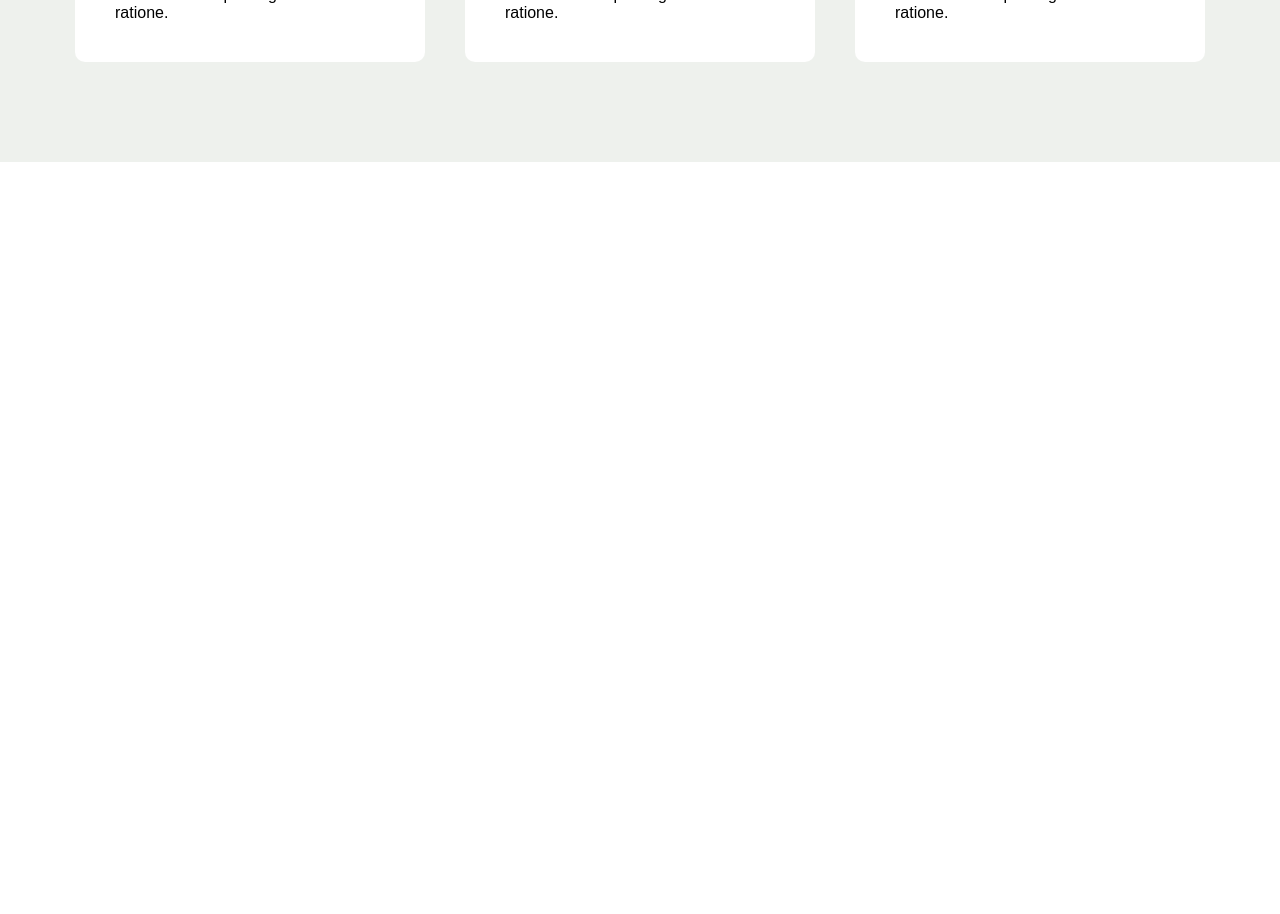
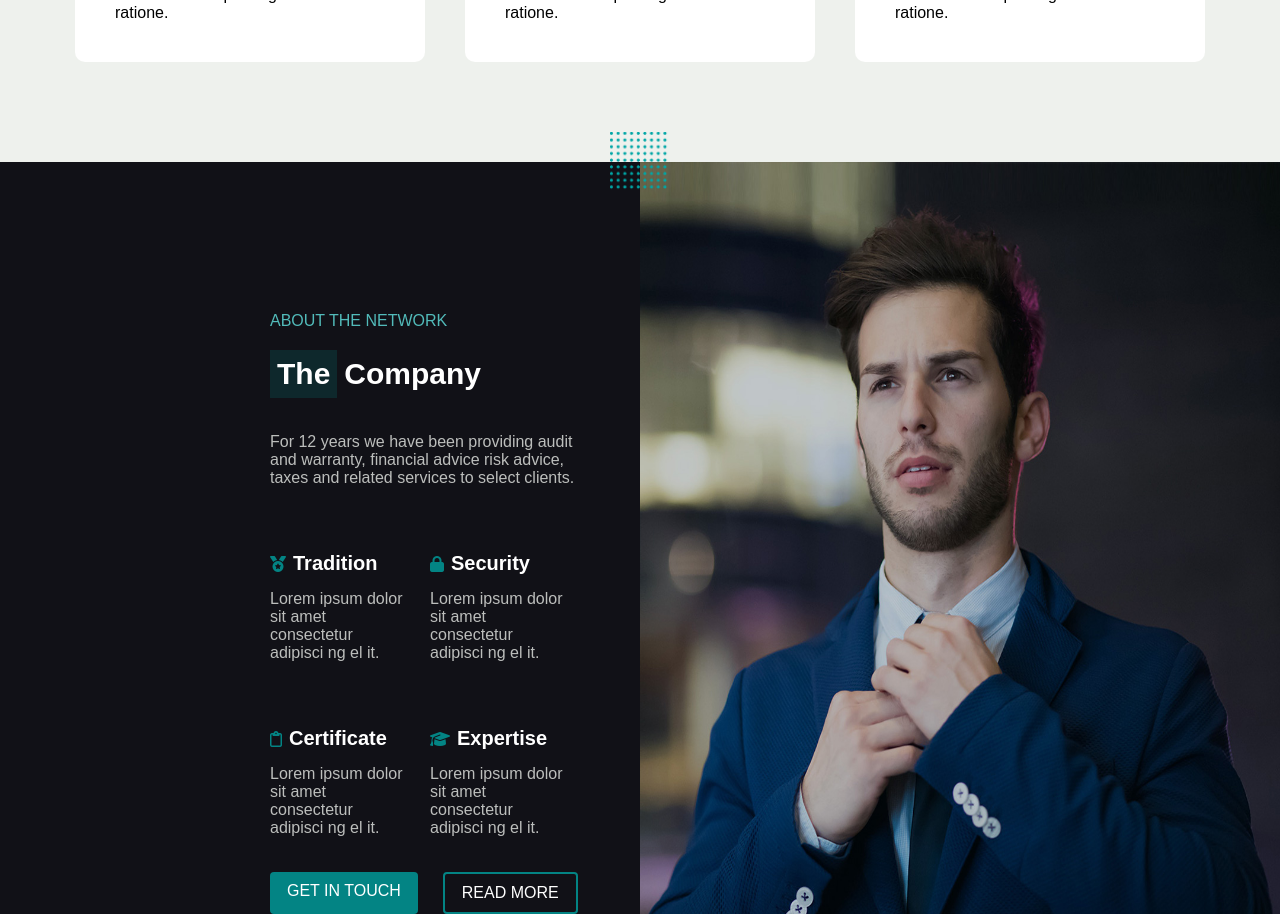
Before and after one commit to PaoloGiovannini/proj-html-vuejs, a Vue app: page / in a window 1280 px wide. Shown: the part 1500-2414 px from the top of the page. Before the commit the page ends 1662 px from the top, so only its background shows below. Built offline with nearby package versions, Linux system fonts and the light colour scheme.

Commit message:
section about the network

```diff
--- /dev/null
+++ b/src/components/MiscellaneousComponents/SectionCompany.vue
@@ -0,0 +1,140 @@
+<script>
+import ButtonTouch from './ButtonTouch.vue'
+export default{
+    name: 'SectionCompany',
+    components:{
+        ButtonTouch
+    }
+}
+</script>
+
+<template>
+<section id="about">
+    <div>
+        <img src="../../assets/bullets.png" alt="trama a pois" class="bullets">
+    </div>
+    <div class="d-flex justify-between">
+        <div class="info-company">
+            <div class="about-network">
+                <span id="text-about">ABOUT THE NETWORK</span>
+                <div class="d-flex align-center">
+                    <h2>The</h2>
+                    <h2>Company</h2>
+                </div>
+                <p>For 12 years we have been providing audit and warranty, financial advice risk advice, taxes and related services to select clients.</p>
+                <div class="d-flex wrap">
+                    <div class="card">
+                        <div>
+                            <i class="fa-solid fa-medal"></i>
+                            <span>Tradition</span>
+                            <p>Lorem ipsum dolor sit amet consectetur adipisci ng el it. </p>
+                        </div>
+                    </div>
+                    <div class="card">
+                        <div>
+                            <i class="fa-solid fa-lock"></i>
+                            <span>Security</span>
+                            <p>Lorem ipsum dolor sit amet consectetur adipisci ng el it. </p>
+                        </div>
+                    </div>
+                    <div class="card">
+                        <div>
+                            <i class="fa-regular fa-clipboard"></i>
+                            <span>Certificate</span>
+                            <p>Lorem ipsum dolor sit amet consectetur adipisci ng el it. </p>
+                        </div>
+                    </div>
+                    <div class="card">
+                        <div>
+                            <i class="fa-solid fa-graduation-cap"></i>
+                            <span>Expertise</span>
+                            <p>Lorem ipsum dolor sit amet consectetur adipisci ng el it. </p>
+                        </div>
+                    </div>
+                </div>
+            <div class="d-flex">
+                <ButtonTouch/>
+                <div class="button-border">
+                    <span>READ MORE</span>
+                </div>
+            </div>
+            </div>
+        </div>
+        <div class="info-company">
+            <img src="../../assets/about-4.jpg" alt="">
+        </div>
+    </div>
+
+
+</section>
+</template>
+
+<style scoped lang="scss">
+@use '../../styles/partials/variables';
+@use '../../styles/partials/mixins';
+#about{
+    background-color: variables.$bg-secondary;
+    color: white;
+    position: relative;
+    .bullets{
+        width: 60px;
+        position: absolute;
+        left: 50%;
+        transform: translate(-50%, -50%);
+    }
+    #text-about{
+        color: variables.$text-aqua;
+
+    }
+    .info-company:first-child{
+        padding-top: 150px;
+    }
+    .info-company{
+        width: 50%;
+        .about-network{
+            max-width: 50%;
+            margin: auto;
+            margin-right: 50px;
+            h2{
+                margin: 20px 0px;
+                font-size: 30px;
+                font-weight: 900;
+            }
+            h2:first-child{
+                padding: 7px;
+                background-color: rgba(3, 132, 132, 0.2);
+                margin-right: 7px;
+            }
+        }
+        img{
+            width: 100%;
+            height: 100%;
+            display: block;
+        }
+        p{
+            margin-top: 15px;
+            margin-bottom: 35px;
+            color: variables.$text-grey;
+        }
+        .card{
+            width: calc(100% / 2 - 20px);
+            margin: 30px 20px 0px 0px;
+            i{
+                color: variables.$button-color;
+                margin-right: 7px;
+            }
+            span{
+                font-size: 20px;
+                font-weight: bold;
+            }
+
+        }
+        .button-border{
+            @include mixins.button-border;
+            margin-left: 25px ;
+        }
+    }
+
+}
+
+</style>
--- a/src/components/PageMain.vue
+++ b/src/components/PageMain.vue
@@ -1,9 +1,11 @@
 <script>
 import SectionBusiness from './MiscellaneousComponents/SectionBusiness.vue';
+import SectionCompany from './MiscellaneousComponents/SectionCompany.vue';
 export default{
     name: 'PageMain',
     components:{
-        SectionBusiness
+        SectionBusiness,
+        SectionCompany
     }
 
 }
@@ -12,6 +14,7 @@ export default{
 <template>
 
 <SectionBusiness/>
+<SectionCompany/>
 </template>
 
 <style scoped lang="scss">
--- a/src/styles/general.scss
+++ b/src/styles/general.scss
@@ -28,3 +28,7 @@ body{
 .justify-center{
     justify-content: center;
 }
+
+.wrap{
+    flex-wrap: wrap;
+}
--- a/src/styles/partials/_variables.scss
+++ b/src/styles/partials/_variables.scss
@@ -3,4 +3,5 @@ $text-grey: #bcbebc ;
 $button-color: #038484;
 $text-white: white;
 $bg-primary: #eef1ed;
-$text-aqua: #52bbba
+$text-aqua: #52bbba;
+$bg-secondary: #111117;
```
Also changed, not shown: src/assets/bullets.png (added).
